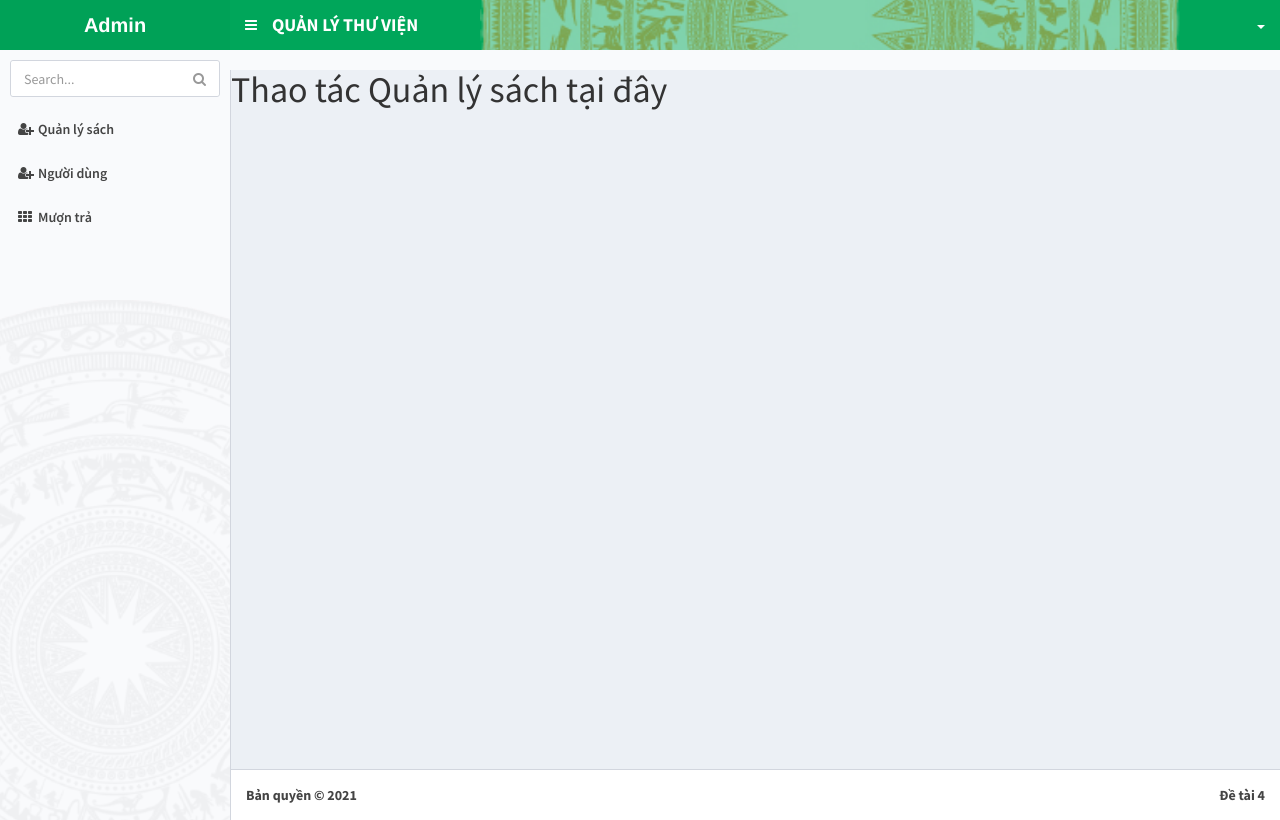
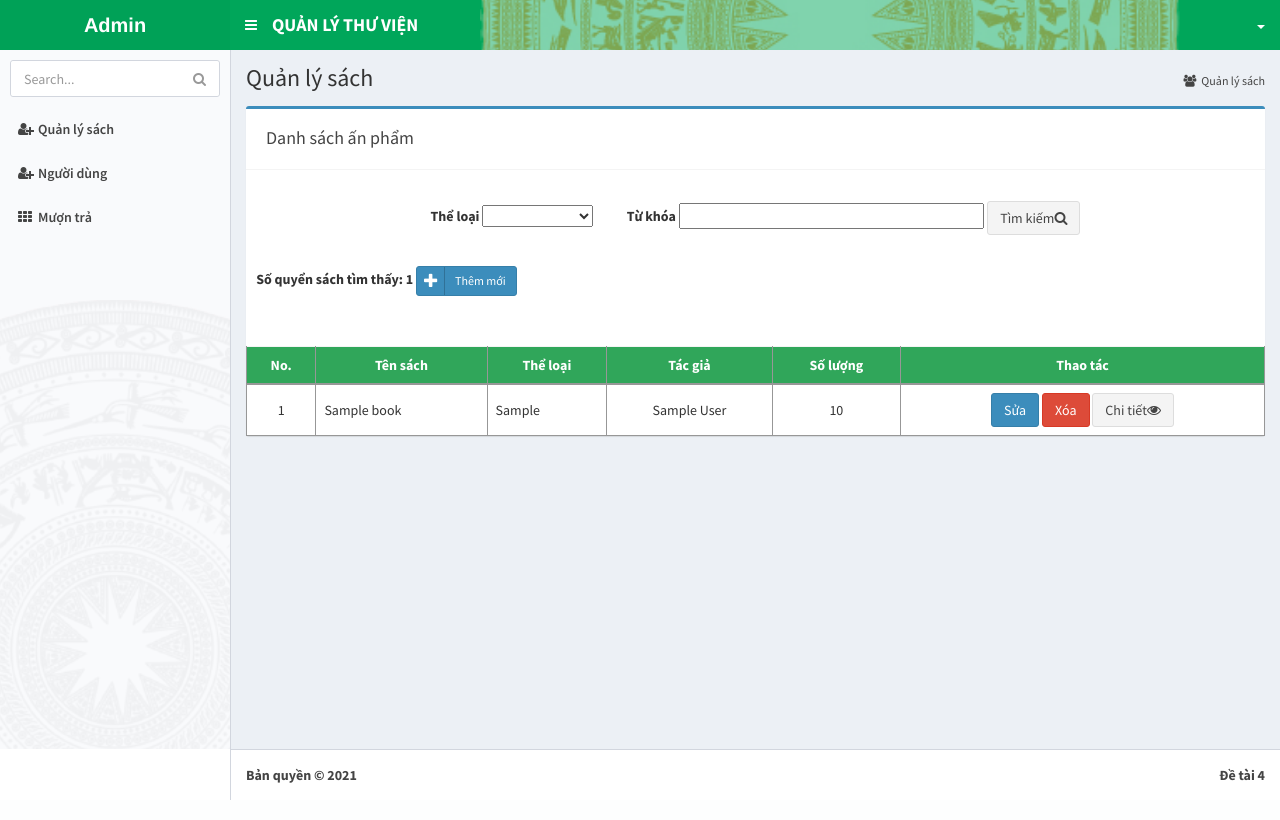
Before and after one commit to nvhuy1509/ManageBorrowAndReturnBooksForLibrary, a PHP site: page / in a window 1280 px wide. Run offline with PHP 8.4, Linux system fonts and the light colour scheme; tables that the repository leaves empty hold one stand-in row (values such as "Sample post").

Commit message:
Hoàn thiện xem chi tiết sách (cần thêm mới để xem ảnh ok chưa). + chỉnh lại một số đường dẫn từ models->model.

```diff
--- a/app/controller/bookCtrl.php
+++ b/app/controller/bookCtrl.php
@@ -1,8 +1,12 @@
 <?php
     class bookCtrl{
         function getAll(){
+            include_once "app/model/book.php";
+            $getBook = new Book();
+            $row = $getBook->GetAll("books");
             include_once 'app/view/book/book_view.php';
         }
+
     }
     $book = new bookCtrl();
     $method = isset($_GET['method'])? $_GET['method']: 'getAll';
--- a/app/controller/common.php
+++ b/app/controller/common.php
@@ -12,6 +12,9 @@
             // quản lý sách
             case 'book':
                 include_once 'bookCtrl.php';
+                break;
+            case 'library_search':
+                include_once 'library_search.php';
                 break;
             // quản lý người dùng
             case 'user':
--- a/app/controller/library_edit.php
+++ b/app/controller/library_edit.php
@@ -7,7 +7,7 @@
         // quản lý người dùng-> sửa
         function view_edit_input(){
             $id =$_GET['id'];
-            include_once "app/models/user.php";
+            include_once "app/model/user.php";
             $getUser = new User();
             $row = $getUser->GetSingle("users",$id);
             $type = array(
@@ -33,7 +33,7 @@
             include_once 'app/view/user/user_edit_confirm.php';
         }
         function view_edit_complete(){
-            include_once "app/models/user.php";
+            include_once "app/model/user.php";
             if(isset($_POST['btn_cf'])){
                 $name = $_POST['name_user'];
                 $id = $_POST['id_user'];
--- a/app/controller/userCtrl.php
+++ b/app/controller/userCtrl.php
@@ -1,7 +1,7 @@
 <?php
     class UserCtrl{
         function getAll(){
-            include_once "app/models/user.php";
+            include_once "app/model/user.php";
             $getUser = new User();
             $row = $getUser->GetAll("users");
             include_once 'app/view/user/user_view.php';
--- a/app/model/book.php
+++ b/app/model/book.php
@@ -0,0 +1,54 @@
+<?php
+    class Book{
+        private $__conn;
+        private $category = array(
+            1 => 'Khoa học',
+            2 => 'Tiểu thuyết',
+            3 => 'Manga',
+            4 => 'Sách giáo khoa'
+        );
+        function __construct() {
+            include_once "app/common/database.php";
+            if (!isset($this->__conn)){
+                $connect = new DB();
+                $this->__conn = $connect->getInstance();
+            }
+        }
+        function getAll($table){
+            $sql = "select * from ".$table;
+            $query =  mysqli_query($this->__conn, $sql);
+            $result = array();
+            while ($row =  mysqli_fetch_assoc($query)){
+                foreach($this->category as $key=>$value){
+                    if($row['category']==$key){
+                        $row['category']=$value;
+                    }
+                }
+                $result[] = $row;
+            }
+
+            return $result;
+        }
+        function getDataWithCate($table,$category,$name){
+            $sql = "select * from ".$table." where category = ".$category. "and name like ".$name;
+            $query =  mysqli_query($this->__conn, $sql);
+            $row =  mysqli_fetch_assoc($query);
+
+            return $row;
+        }
+
+        function getDataNoCate($table,$name){
+            $sql = "select * from ".$table." where name like ".$name;
+            $query =  mysqli_query($this->__conn, $sql);
+            $row =  mysqli_fetch_assoc($query);
+
+            return $row;
+        }
+        function getDetailBook($table,$id){
+            $sql = "select * from ".$table." where id=".$id;
+            $query =  mysqli_query($this->__conn, $sql);
+            $row =  mysqli_fetch_assoc($query);
+
+            return $row;
+        }
+    }
--- a/app/view/book/book_view.php
+++ b/app/view/book/book_view.php
@@ -1 +1,79 @@
-<h1>Thao tác Quản lý sách tại đây</h1>
+
+<section class="content-header">
+  <h1>Quản lý sách</h1>
+  <ol class="breadcrumb">
+    <li>
+      <a href="#"><i class="fa fa-group"></i>Quản lý sách</a>
+    </li>
+  </ol>
+</section>
+<!-- Main content -->
+<section class="content row">
+  <div class="box box-primary">
+    <div class="box-header with-border">
+        <div class="box-header ">
+            <h3 class="box-title">Danh sách ấn phẩm</h3>
+        </div>
+    </div>
+    <form action="" method="GET">
+       <div  style = "margin-top: 3%; " align="center" >
+        <label>Thể loại </label>
+        <select name='category'>
+				<?php
+          $category = array("" => "" ,1 => 'Khoa học', 2 => 'Tiểu thuyết',3 => 'Manga',  4 => 'Sách giáo khoa' );
+            foreach($category as $x => $val) {
+              echo "<option 'value'=".$x."> $val</option>";
+            }
+						?>
+
+					</select>
+        <label style="margin-left: 3%" >Từ khóa</label>
+        <input  style="width:30%; " type="text" name="name_book">
+
+        <a class="btn btn-default" title="Xem chi tiết" href="?url=library_search&method=searchDataBook&category=&name_book=">Tìm kiếm<i class="fa fa-search"></i></a>
+          <!-- <input  type="submit"  style="background-color: #5b9bd5; margin-left: 3%" value="Tìm kiếm"></input > -->
+      </div>
+      <input type="hidden" name="action" value="search_book">
+    </form>
+
+    <div style = "margin-top: 3%;  margin-left: 1%;  margin-bottom: 5%">
+        <?php echo '<b>Số quyển sách tìm thấy: '.count($row).' </b>' ?>
+        <button class="btn btn-sm btn-social btn-primary" align="right" > <i class="fa fa-plus"></i> Thêm mới
+          </button>
+    </div>
+
+    <div id="" class="tab-pane fade in active">
+        <table class="table table-bordered">
+          <thead class="bg-orange">
+            <tr>
+              <th class="text-center align-middle">No.</th>
+              <th class="text-center align-middle">Tên sách</th>
+              <th class="text-center align-middle">Thể loại</th>
+              <th class="text-center align-middle">Tác giả</th>
+              <th class="text-center align-middle">Số lượng</th>
+              <th class="text-center align-middle">Thao tác</th>
+            </tr>
+          </thead>
+          <tbody>
+          <?php  foreach($row as $value){?>
+            <tr>
+              <td class="text-center align-middle"><?php echo $value['id'] ?></td>
+              <td class="text-left align-middle"><?php echo $value['name'] ?></td>
+              <td class="text-left align-middle"><?php echo $value['category'] ?></td>
+              <td class="text-center align-middle"><?php echo $value['author'] ?></td>
+              <td class="text-center align-middle"><?php echo $value['quantity'] ?></td>
+              <td class="text-center align-middle">
+              <a type="button" class="btn btn-primary" href="" > Sửa</a>
+                <button type="button" class="btn btn-danger"> Xóa</button>
+                <a class="btn btn-default" title="Xem chi tiết" href="?url=library_search&method=view_detail_book&id=<?php echo $value['id'] ?>">Chi tiết<i class="fa fa-eye"></i>
+                </a>
+              </td>
+            </tr>
+            <?php }
+              ?>
+          </tbody>
+        </table>
+      </div>
+    </div>
+  </div>
+</section>
```
Also changed, not shown: app/controller/library_search.php (+18 -1 lines), app/view/book/book_detail.php (added, +65 -0 lines).
